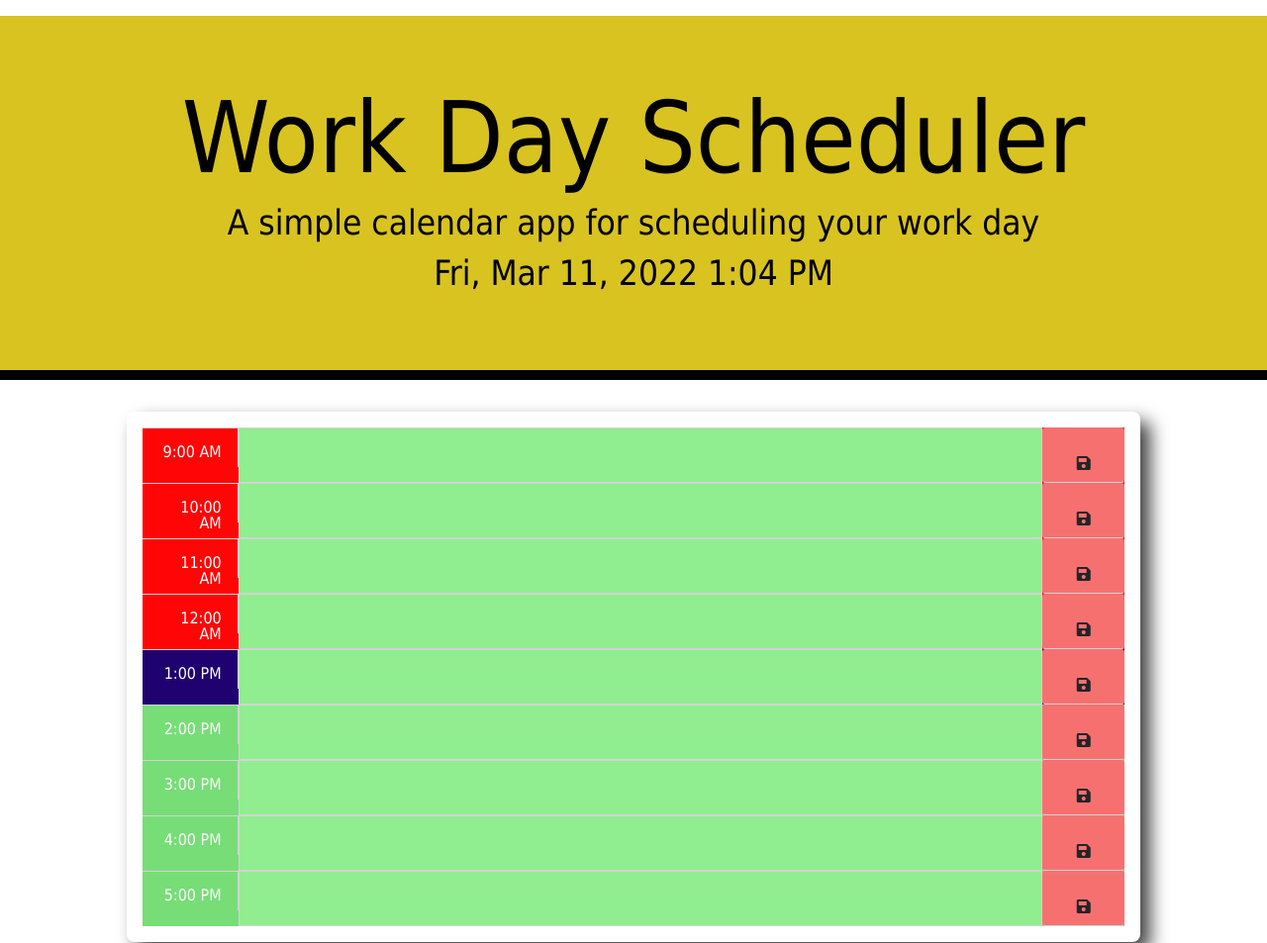
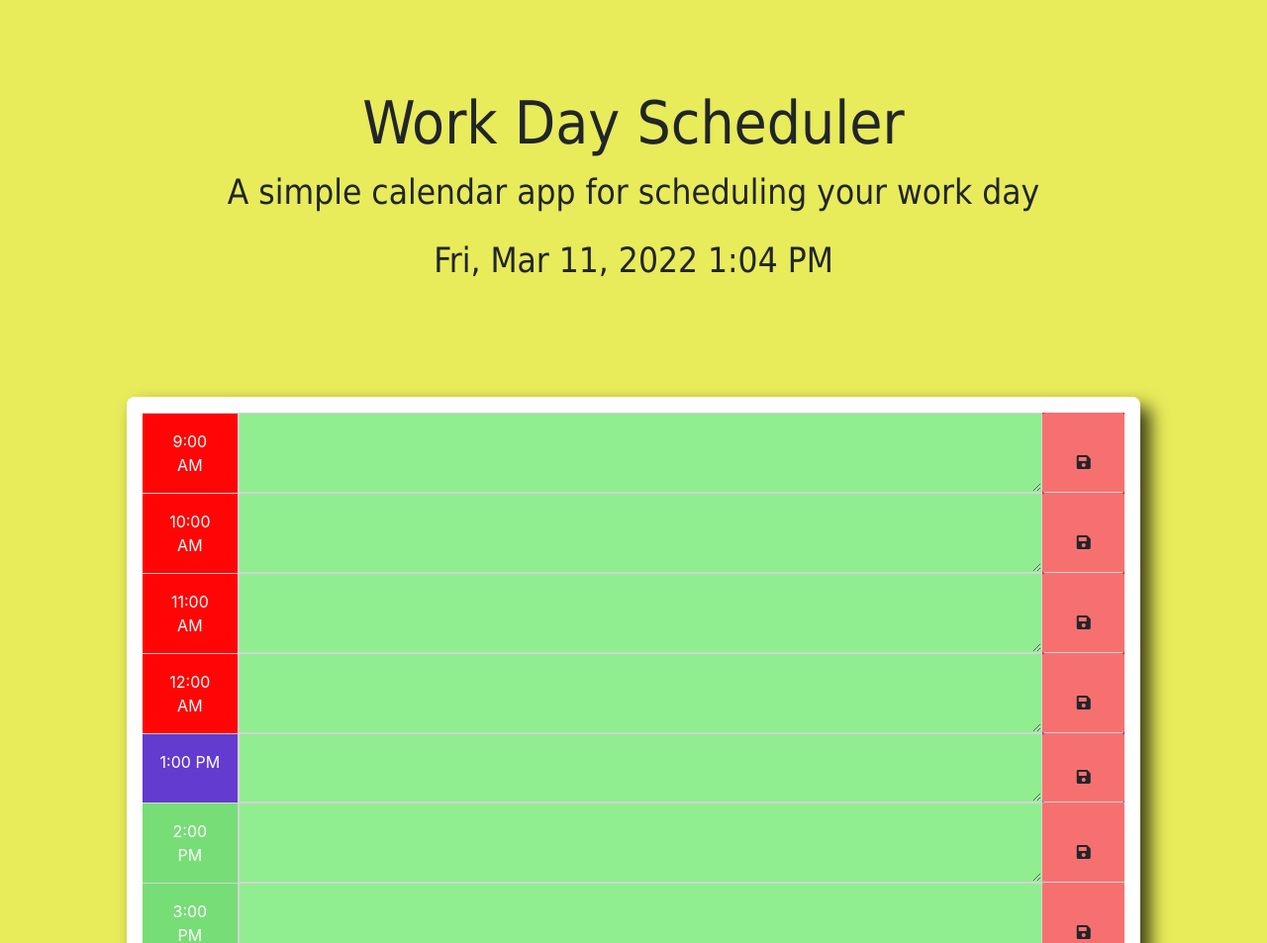
Before and after one commit to Babakbigdeli/Day-Planner, a plain HTML site: page index.html in a window 1280 px wide. Shown: the top 953 px of the page at 99% size. Drawn offline with nearby package versions, Linux system fonts and the light colour scheme.

Commit message:
some minor style refactoring

```diff
--- a/style.css
+++ b/style.css
@@ -1,37 +1,17 @@
-header{
-  margin: 0; padding: 2em 5em 4em; color: black;
-  overflow:hidden;
-  position: relative;
-  margin-bottom: 2rem;
-}
-
-header::after{
-  content:"";
-  position:absolute;
-  top:0;
-  left:0;
-  height: 100%;
-  width:100%;
-  background: rgb(216, 195, 32);
-  z-index: -1;
-}
 body {
-  font-family: Tahoma, sans-serif;
-  font-size: 16px;
-  line-height: 1;
+  background-color: #e8eb5a;
 }
 
 textarea{
   background: transparent;
   border: none;
-  resize: none;
   color: #000000;
   border: 1px solid black;
   padding: 10px;
 }
 
 .display-3{
-  font-size: 100px;
+  font-size: 60px;
   font-family: Tahoma, sans-serif;
 }
 
@@ -44,16 +24,12 @@ p.lead{
 .jumbotron {
   text-align: center;
   background-color: transparent;
-  color: black;
-  border-radius: 0;
-  border-bottom: 10px solid black;
 }
 
 
 .time{
   width: 10%;
-  text-align: right;
-  height: 2.5rem;
+  text-align:center;
   padding: 1rem;
   border-right: 1px solid lightgrey;
   border-top: 1px solid lightgrey;
@@ -103,11 +79,11 @@ p.lead{
 
 .past {
   background-color: #ff0505;
-  color: white;s
+  color: white;
 }
 
 .present {
-  background-color: #1f0270;
+  background-color: #633bcf;
   color: white;
 }
 
```
